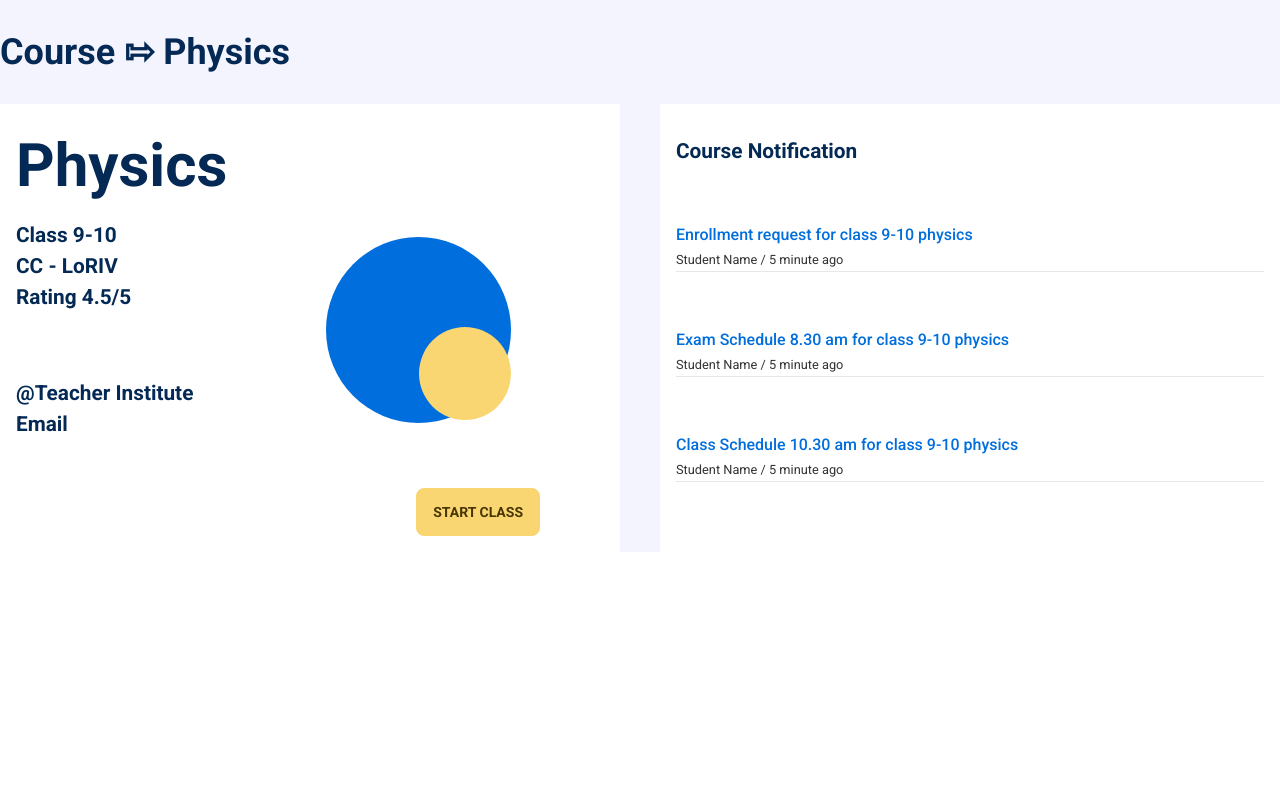
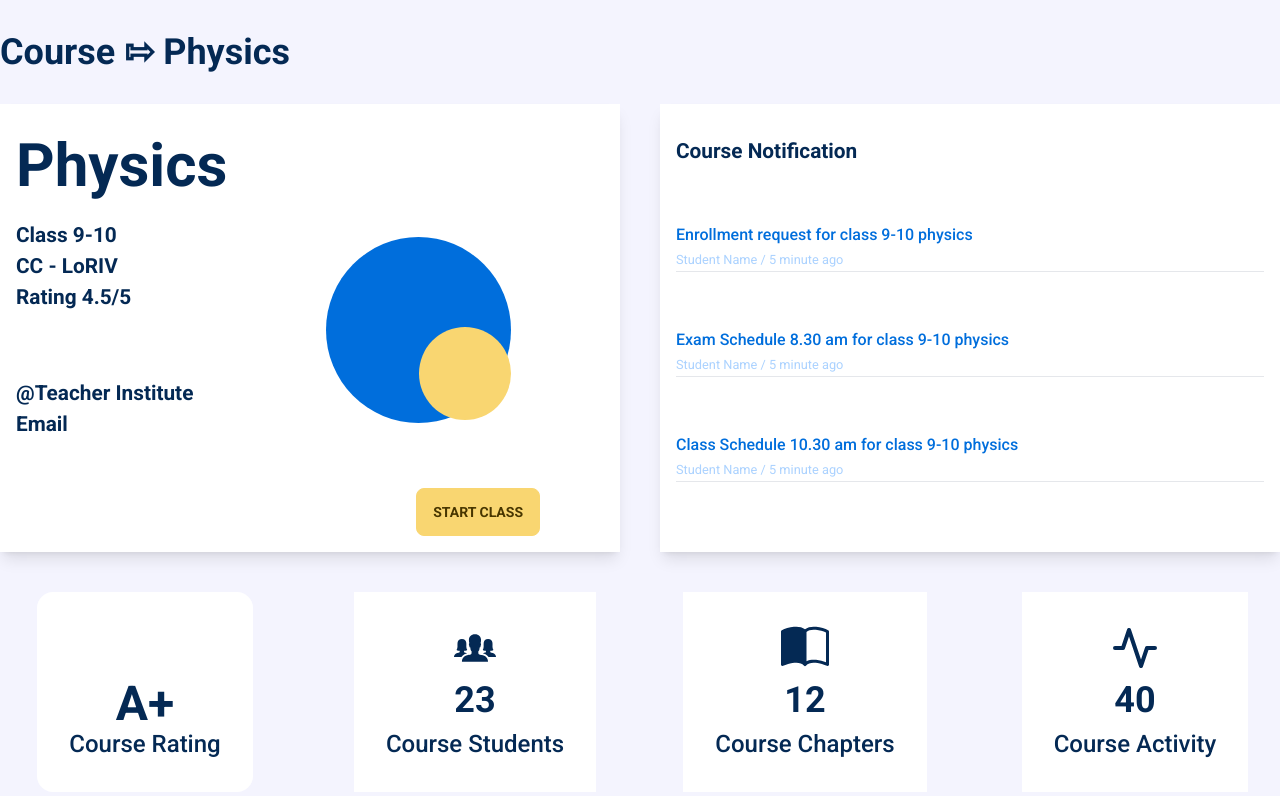
Before and after one commit to AyonJD/TSC-physics-page, a React (Create React App) app: page / in a window 1280 px wide. Shown: the top 796 px of the page. Built offline with nearby package versions, Linux system fonts and the light colour scheme.

Commit message:
CountUp done

```diff
--- a/package.json
+++ b/package.json
@@ -8,7 +8,9 @@
     "@testing-library/user-event": "^13.5.0",
     "daisyui": "^2.22.0",
     "react": "^18.2.0",
+    "react-countup": "^6.3.0",
     "react-dom": "^18.2.0",
+    "react-icons": "^4.4.0",
     "react-router-dom": "^6.3.0",
     "react-scripts": "5.0.1",
     "web-vitals": "^2.1.4"
--- a/src/App.css
+++ b/src/App.css
@@ -10,3 +10,7 @@ body {
     font-weight: 600;
     color: #042954;
 }
+
+.card.image-full {
+    display: flex !important;
+}
--- /dev/null
+++ b/src/Components/Physics/CourseSummery.js
@@ -0,0 +1,26 @@
+import React from 'react';
+import CountUp, { useCountUp } from 'react-countup';
+
+const CourseSummery = ({ icon, end, title, image }) => {
+    const countUpRef = React.useRef(null);
+    const { start, pauseResume, reset, update } = useCountUp({
+        ref: countUpRef,
+        start: 0,
+        end: end,
+        duration: 5,
+    });
+    return (
+        <div className=" lg:w-62 md:z-30 bg-white image-full mx-auto">
+            <figure></figure>
+            <div className="card-body">
+                <h2 className="card-title md:text-5xl text-3xl mx-auto text-base-100">{icon}</h2>
+                <div className='text-center text-4xl font-bold text-base-100' ref={countUpRef}></div>
+                <p className='text-center md:text-2xl text-xl font-medium text-base-100'>{title}</p>
+            </div>
+        </div>
+
+
+    );
+};
+
+export default CourseSummery;
--- a/src/Components/Physics/Physics.js
+++ b/src/Components/Physics/Physics.js
@@ -1,6 +1,11 @@
 import React from 'react';
 import CourseImage from '../../assets/Ellipse-18.svg'
 import InsImage from '../../assets/Ellipse-19.svg'
+import CourseSummery from './CourseSummery';
+import { BiWorld } from 'react-icons/bi';
+import { IoIosPeople } from 'react-icons/io';
+import { BsBookHalf } from 'react-icons/bs';
+import { FiActivity } from 'react-icons/fi';
 
 const Physics = () => {
     const notification = [
@@ -19,13 +24,30 @@ const Physics = () => {
             title: "Class Schedule 10.30 am for class 9-10 physics",
             notificationTimer: "Student Name / 5 minute ago",
         },
-    ]
+    ];
+    const counterCardDara = [
+        {
+            title: "Course Students",
+            icon: <IoIosPeople></IoIosPeople>,
+            end: 23,
+        },
+        {
+            title: "Course Chapters",
+            icon: <BsBookHalf></BsBookHalf>,
+            end: 12,
+        },
+        {
+            title: "Course Activity",
+            icon: <FiActivity></FiActivity>,
+            end: 40,
+        },
+    ];
 
     return (
         <div className='container mx-auto'>
             <h1 className='text-4xl font-bold text-[#042954] py-8'>Course <span className='text-4xl'>&#8688;</span> Physics</h1>
             <div className="course_banner grid grid-cols-1 gap-10 md:grid-cols-2">
-                <div className="subject bg-white px-4 py-8 pb-28">
+                <div className="subject bg-white shadow-lg px-4 py-8 pb-28">
                     <h1 className='text-6xl text-[#042954] font-semibold mb-6'>Physics</h1>
                     <div className="flex">
                         <div className="content">
@@ -43,7 +65,7 @@ const Physics = () => {
                         </div>
                     </div>
                 </div>
-                <div className="notification bg-white px-4 py-8">
+                <div className="notification bg-white shadow-lg px-4 py-8">
                     <h1 className='title_text'>Course Notification</h1>
                     {
                         notification.map((item, index) => {
@@ -61,6 +83,28 @@ const Physics = () => {
 
                 </div>
             </div>
+
+            <div className="business-summery mt-10 pb-10 grid px-2 sm:px-0 grid-cols-2 lg:grid-cols-4 gap-10 container mx-auto">
+                <div className="card bg-white lg:w-62 md:w-30 image-full mx-auto">
+                    <figure></figure>
+                    <div className="card-body justify-end">
+                        <div className=''>
+                            <div className='text-center text-5xl font-bold text-base-100'>A+</div>
+                            <p className='text-center md:text-2xl text-xl font-medium text-base-100'>Course Rating</p>
+                        </div>
+                    </div>
+                </div>
+                {
+                    counterCardDara.map((item, index) => {
+                        return <CourseSummery
+                            key={index}
+                            icon={item.icon}
+                            end={item.end}
+                            title={item.title}
+                        />
+                    })
+                }
+            </div>
         </div>
     );
 };
--- a/tailwind.config.js
+++ b/tailwind.config.js
@@ -13,7 +13,7 @@ module.exports = {
           "secondary": "#006EDC",
           "accent": "#F04F36",
           "neutral": "#FBD540",
-          "base-100": "#ffffff"
+          "base-100": "#042954"
         },
       },
       "dark",
```
Also changed, not shown: 1 other file (tests, documents, lock files or other folders).
